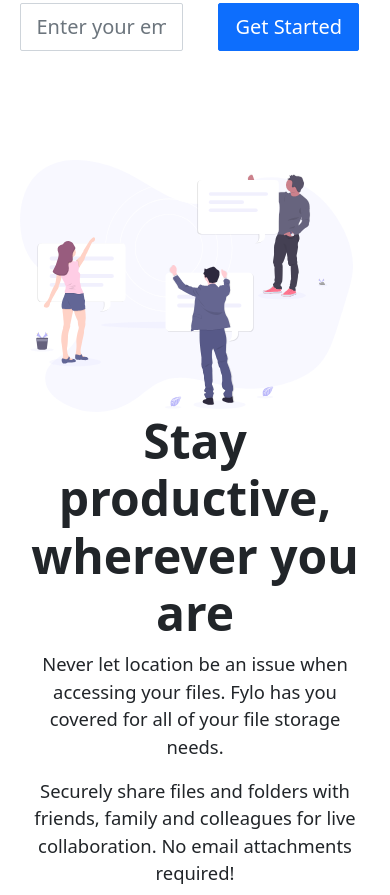
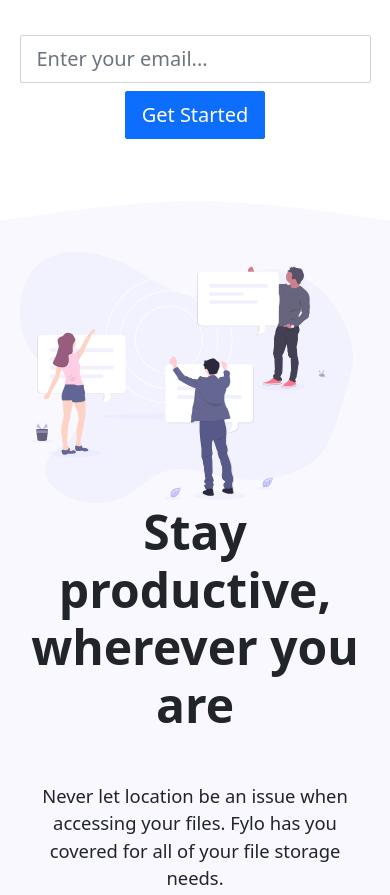
Before and after one commit to mayankdhnkr/fylo_landing-page, a plain HTML site: page index.html in a window 390 px wide. Shown: the part 937-1832 px from the top of the page. Drawn offline with nearby package versions, Linux system fonts and the light colour scheme.

Commit message:
complete testimonial section

```diff
--- a/CSS/Styles.css
+++ b/CSS/Styles.css
@@ -1,6 +1,7 @@
 /* TITLE SECTION */
 #title{
     padding: 2% 5%;
+    margin-bottom: 10%;
 }
 .nav-link{
     font-size: 1.15rem;
@@ -25,8 +26,8 @@
 
 /* TESTIMONIAL SECTION */
 #testimonial{
-    margin-top: 20%;
-    padding: 2% 5%;
+    padding:5%;
+    background-color: #f8f8fe;
 }
 .user-testimonial{
     background-color: white;
@@ -42,6 +43,9 @@
     margin: 0;
     padding: 0;
 }
+.desktop-curved-image{
+    width: 100%;
+}
 
 /* RESPONSIVE DESIGN */
 @media (max-width:990px) {
--- a/index.html
+++ b/index.html
@@ -52,16 +52,16 @@
         <img src="images/illustration-1.svg" alt="" class="title-img">
       </div>
       <div class="title-text col-lg-6 col-sm-12 align-self-center justify-content-sm-center">
-        <h1 class="title-title">All your files in one secure location, accessible anywhere.</h1>
+        <h1 class="title-title mb-5">All your files in one secure location, accessible anywhere.</h1>
         <p class="title-para mt-3 mb-5">Fylo stores your most important files in one secure location.
           Access them wherever you need, share and collaborate with friends,
           family, and co-workers.
         </p>
         <div class="row">
-          <div class="col">
+          <div class="col-sm-12 col-lg-6 mb-2">
             <input type="email" name="email" placeholder="Enter your email..." class="form-control form-control-lg email-field">
           </div>
-          <div class="col">
+          <div class="col-sm-12 col-lg-6">
             <button type="submit" class="btn btn-lg btn-primary mb-3 email-field">Get Started</button>
           </div>
         </div>
@@ -69,14 +69,14 @@
 
     </div>
   </section>
-
+  <img src="images/bg-curve-desktop.svg" alt="" class="desktop-curved-image">
   <section id="testimonial">
     <div class="row d-flex flex-sm-row-reverse gx-0">
-      <div class="col-lg-6 col-sm-12">
+      <div class="d-flex col-lg-6 col-sm-12 align-self-center justify-content-lg-end justify-content-sm-center">
         <img src="images/illustration-2.svg" alt="" class="title-img">
       </div>
-      <div class="title-text col-lg-6 col-sm-12">
-        <h1 class="title-title">Stay productive, wherever you are</h1>
+      <div class="title-text col-lg-6 col-sm-12 align-self-center">
+        <h1 class="title-title mb-5">Stay productive, wherever you are</h1>
         <p class="title-para">
           Never let location be an issue when accessing your files. Fylo has you
           covered for all of your file storage needs.
@@ -86,7 +86,7 @@
           live collaboration. No email attachments required!
         </p>
 
-        <p class="title-para green-text"><u>
+        <p class="title-para green-text mb-5"><u>
           See how Fylo works <img src="images/icon-arrow.svg" alt="" class="underline-icon">
         </u></p>
 
@@ -106,7 +106,6 @@
                 Founder & CEO, Huddle
               </div>
             </div>
-
           </div>
         </div>
       </div>
```
